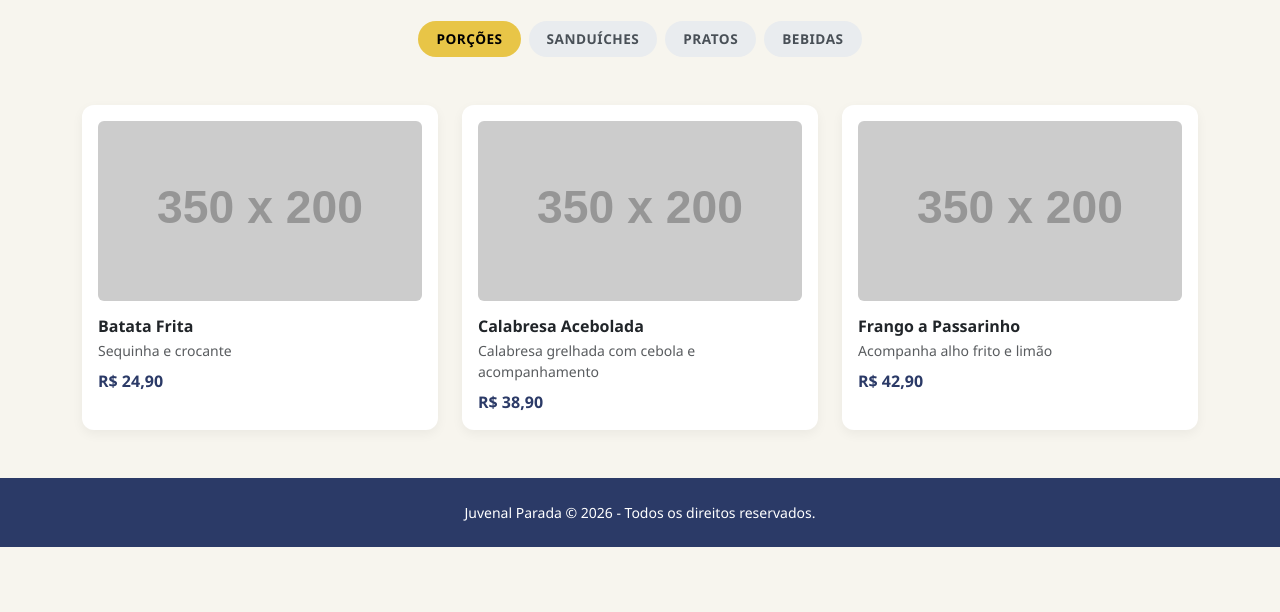
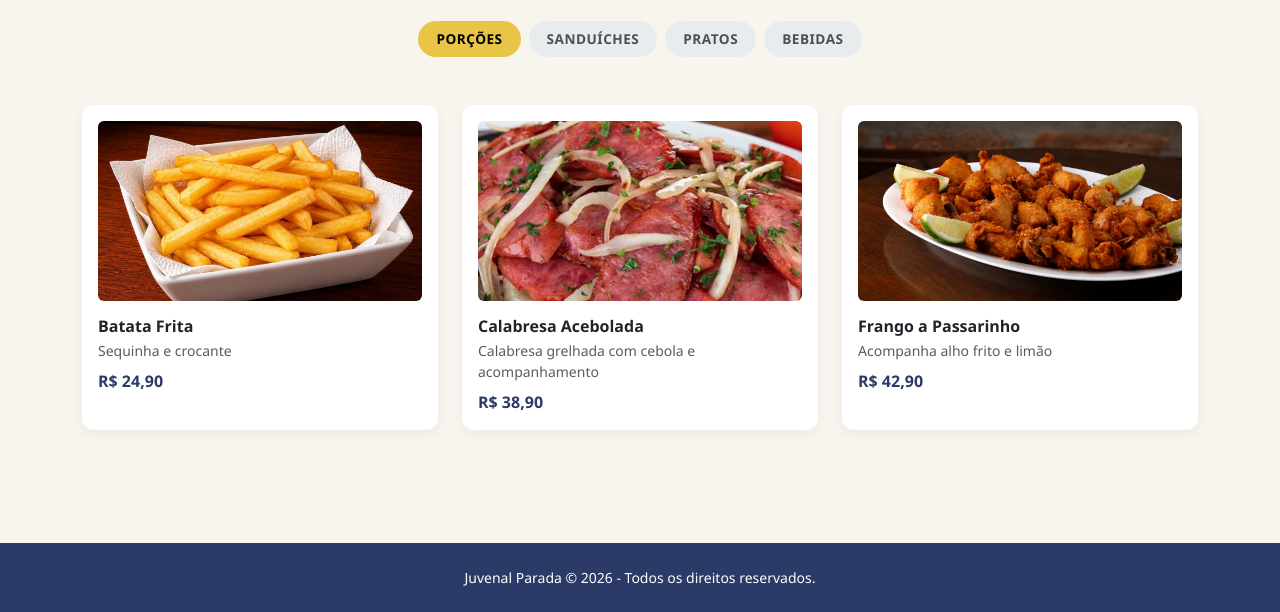
Before and after one commit to Jubis11/site-CardapioJP, a plain HTML site: page cardapio.html in a window 1280 px wide. Shown: the part 188-800 px from the top of the page. Drawn offline with nearby package versions, Linux system fonts and the light colour scheme; placeholder pictures from the web are drawn by us.

Commit message:
colocando a imagens da porção

```diff
--- a/cardapio.html
+++ b/cardapio.html
@@ -16,7 +16,7 @@
   <!-- Seu CSS Personalizado -->
   <link rel="stylesheet" href="cardapio.css">
 </head>
-<body>
+<body class="d-flex flex-column min-vh-100">
 
   <!-- Navbar / Cabeçalho -->
   <nav class="navbar navbar-expand-lg bg-custom-bar navbar-dark py-2">
@@ -71,7 +71,7 @@
   </main>
 
   <!-- Rodapé -->
-  <footer class="bg-custom-bar text-white py-4 mt-5">
+  <footer class="bg-custom-bar text-white py-4 mt-auto">
     <div class="container text-center">
       <p class="mb-0 small">Juvenal Parada &copy; 2026 - Todos os direitos reservados.</p>
     </div>
--- a/cardapio.js
+++ b/cardapio.js
@@ -6,21 +6,21 @@ const itensCardapio = [
     nome: 'Batata Frita',
     desc: 'Sequinha e crocante',
     preco: 'R$ 24,90',
-    img: 'https://via.placeholder.com/350x200?text=Batata+Frita'
+    img: 'img/batata-frita.jpg'
   },
   {
     categoria: 'porcoes',
     nome: 'Calabresa Acebolada',
     desc: 'Calabresa grelhada com cebola e acompanhamento',
     preco: 'R$ 38,90',
-    img: 'https://via.placeholder.com/350x200?text=Calabresa+Acebolada'
+    img: 'img/calabresa.webp'
   },
   {
     categoria: 'porcoes',
     nome: 'Frango a Passarinho',
     desc: 'Acompanha alho frito e limão',
     preco: 'R$ 42,90',
-    img: 'https://via.placeholder.com/350x200?text=Frango+a+Passarinho'
+    img: 'img/frango.avif'
   },
 
   // --- SANDUÍCHES ---
@@ -167,6 +167,20 @@ const itensCardapio = [
     desc: 'Lata 350ml gelada',
     preco: 'R$ 6,00',
     img: 'https://via.placeholder.com/350x200?text=Refrigerante'
+  },
+  {
+    categoria: 'bebidas',
+    nome: 'Suco Natural',
+    desc: 'Confira os sabores disponíveis',
+    preco: 'Consulte o valor',
+    img: 'https://via.placeholder.com/350x200?text=Suco+Natural'
+  },
+  {
+    categoria: 'bebidas',
+    nome: 'Suco de Polpa',
+    desc: 'Confira os sabores disponíveis',
+    preco: 'Consulte o valor',
+    img: 'https://via.placeholder.com/350x200?text=Suco+de+Polpa'
   }
 ];
 
@@ -212,6 +226,5 @@ document.addEventListener('DOMContentLoaded', () => {
     });
   });
 
-  // Exibe a categoria inicial
   renderizarCardapio('porcoes');
 });
```
Also changed, not shown: img/batata-frita.jpg (added), img/calabresa.webp (added), img/frango.avif (added).
